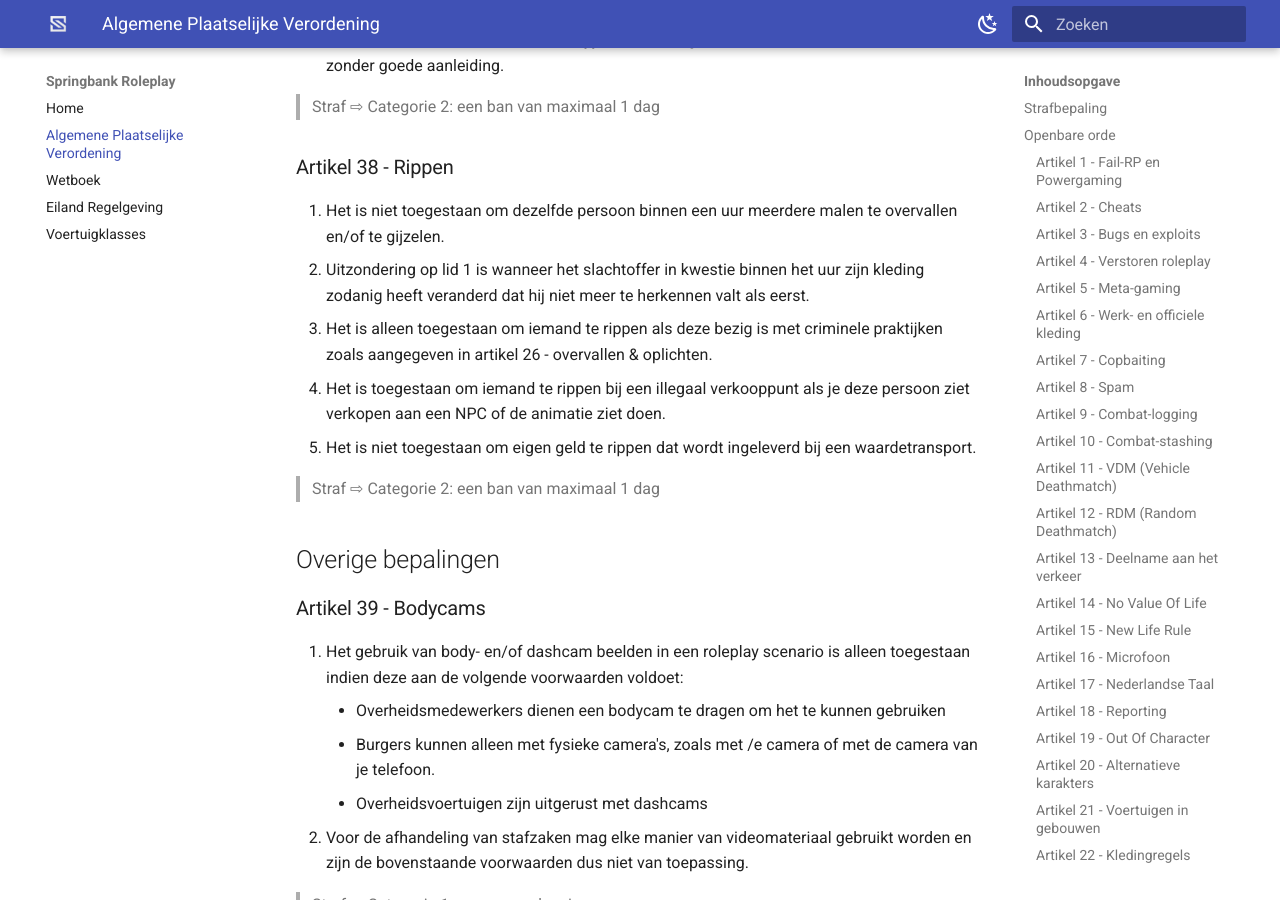
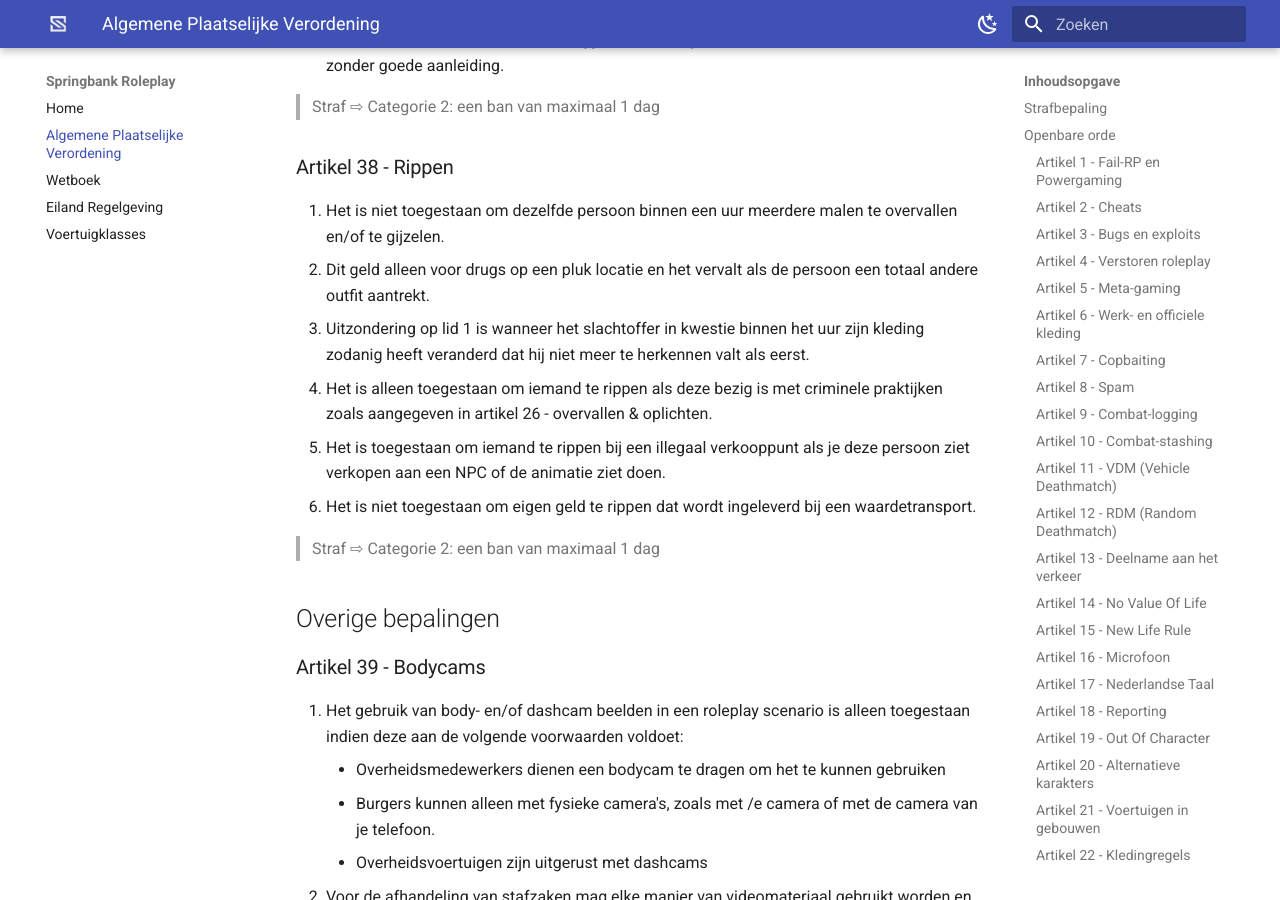
Before and after one commit to kevinpannenborg/wet-en-regelgeving, an MkDocs documentation site: the page built from docs/apv.md, in a window 1280 px wide and 900 px high, scrolled down 15772 px. Built offline with MkDocs 1.6.1 and Material for MkDocs 9.7.7, drawn with Linux system fonts in a browser that asks for light colours; comment, search, counter and statistics services are not loaded.

Commit message:
Update apv.md

```diff
--- a/docs/apv.md
+++ b/docs/apv.md
@@ -412,6 +412,7 @@ Een lid van het staffteam heeft de mogelijkheid om op basis van de context, situ
 ### Artikel 38 - Rippen
 
 1. Het is niet toegestaan om dezelfde persoon binnen een uur meerdere malen te overvallen en/of te gijzelen.
+   - Dit geld alleen voor drugs op een pluk locatie en het vervalt als de persoon een totaal andere outfit aantrekt.
 2. Uitzondering op lid 1 is wanneer het slachtoffer in kwestie binnen het uur zijn kleding zodanig heeft veranderd dat hij niet meer te herkennen valt als eerst.
 3. Het is alleen toegestaan om iemand te rippen als deze bezig is met criminele praktijken zoals aangegeven in artikel 26 - overvallen & oplichten.
 4. Het is toegestaan om iemand te rippen bij een illegaal verkooppunt als je deze persoon ziet verkopen aan een NPC of de animatie ziet doen.
```
